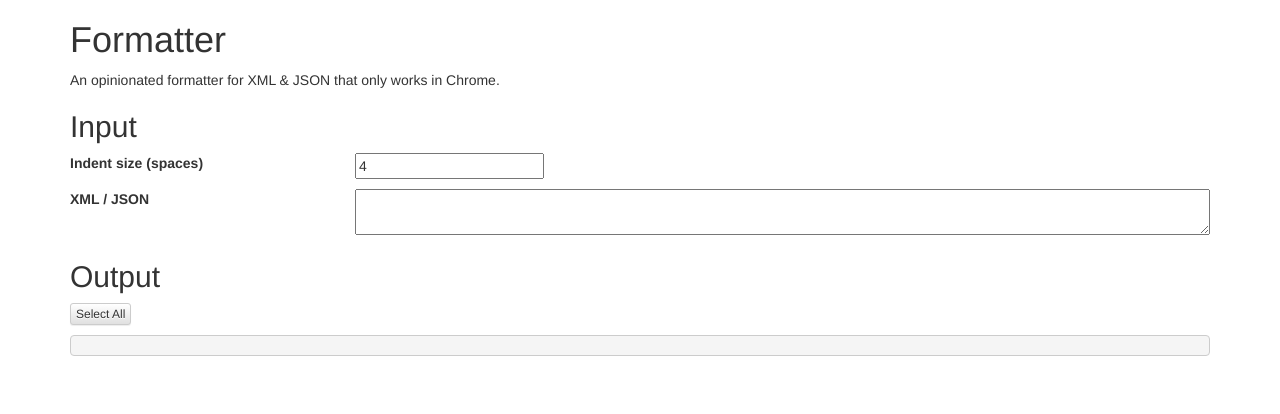
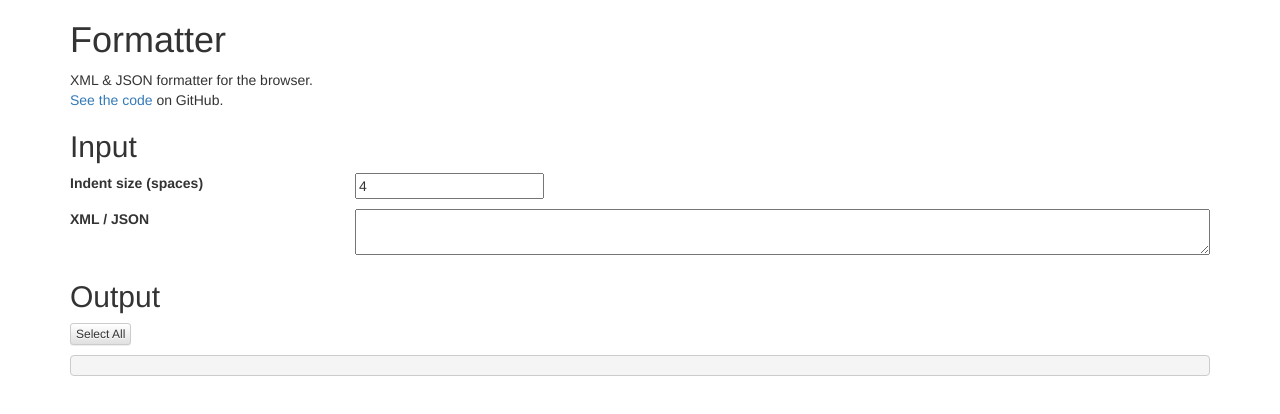
Before and after one commit to gilessmart/xml-formatter, a website: page app/index.html in a window 1280 px wide. Drawn offline with nearby package versions, Linux system fonts and the light colour scheme.

Commit message:
Updated demo page & added readme.

```diff
--- a/app/index.html
+++ b/app/index.html
@@ -30,7 +30,10 @@
 <div class="container" ng-controller="Main">
     <header>
         <h1>Formatter</h1>
-        <p>An opinionated formatter for XML &amp; JSON that only works in Chrome.</p>
+        <p>
+            XML &amp; JSON formatter for the browser.<br />
+            <a href="https://github.com/gilessmart/formatter/">See the code</a> on GitHub.
+        </p>
     </header>
 
     <section id="InputArea">
--- a/todo.txt
+++ b/todo.txt
@@ -1,5 +1,3 @@
-Fix failing tests
-
 Build process
 (gives me minification and a development server)
     gulp-connect
```
Also changed, not shown: readme.md (added).
